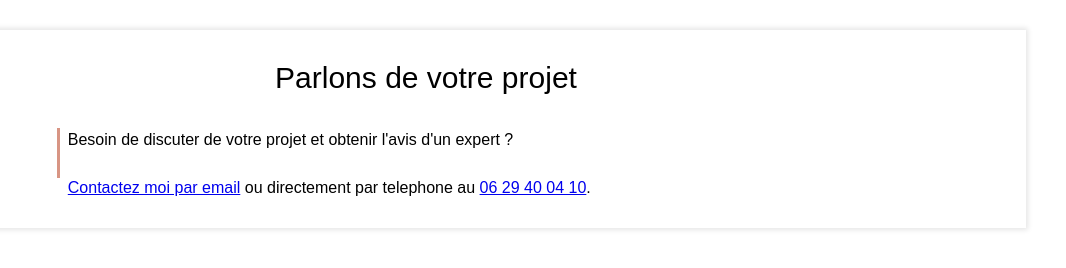
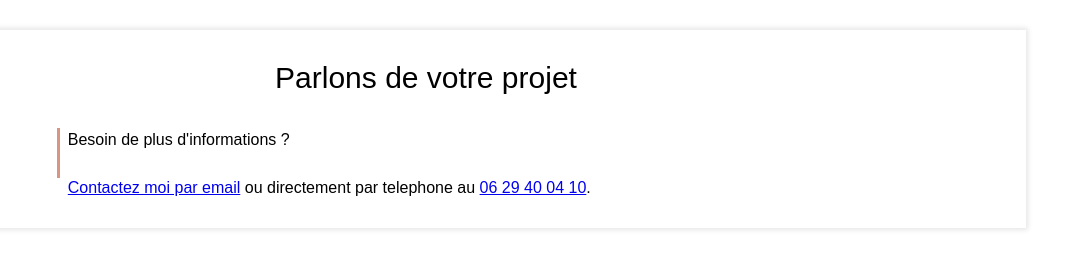
Before and after one commit to Traumz/cv_perso, a plain HTML site: page contact-frame.html in a window 1280 px wide. Shown: the full height of the page, 214-1280 px from the left. Drawn offline with Linux system fonts and the light colour scheme.

Commit message:
Add files via upload

```diff
--- a/contact-frame.html
+++ b/contact-frame.html
@@ -16,7 +16,7 @@
                 <td>
                     <div class="ligne-verticale" style="margin-left: 20px;">
                         <p>
-                            Besoin de discuter de votre projet et obtenir l'avis d'un expert ?
+                            Besoin de plus d'informations ?
                             <br><br>
                             <a href="mailto:nicolasaxel64@gmail.com">Contactez moi par email</a> ou directement par telephone au <a href="tel:+33629400410">06 29 40 04 10</a>.
                         </p>
```
